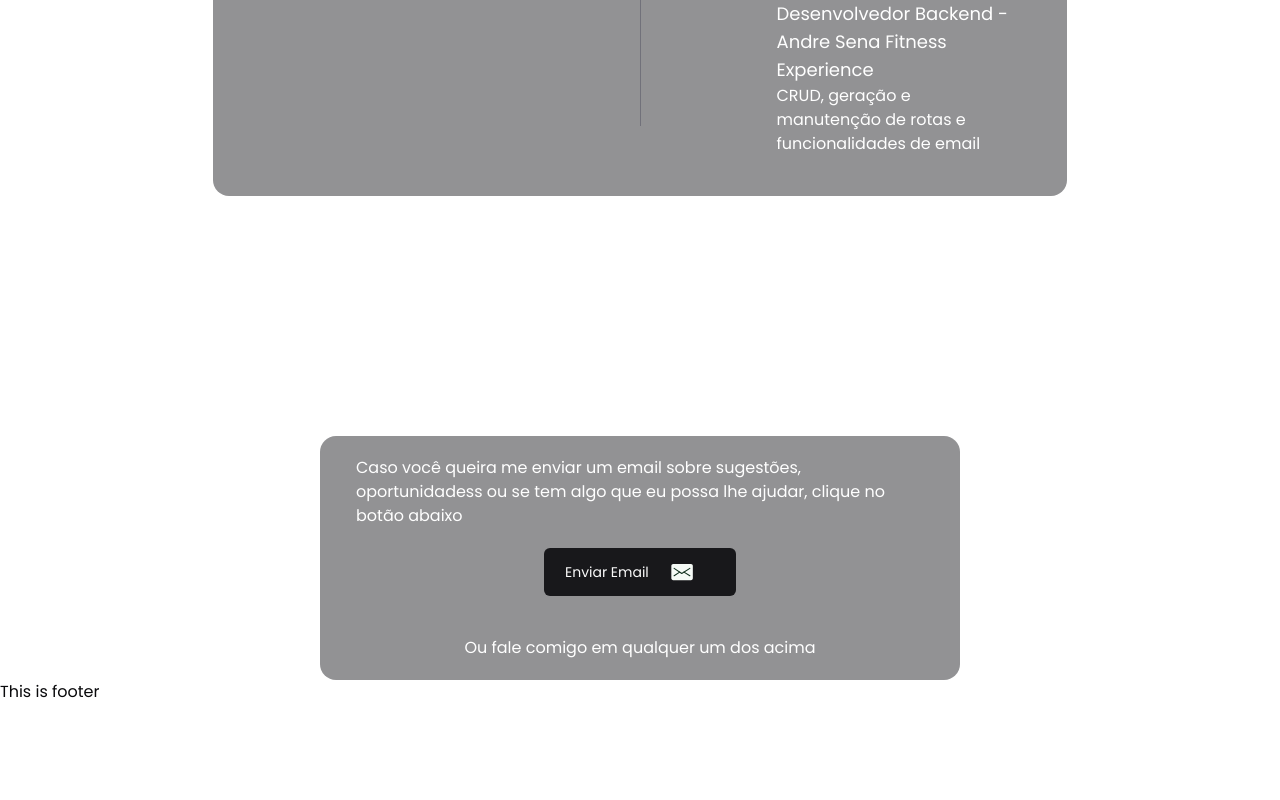
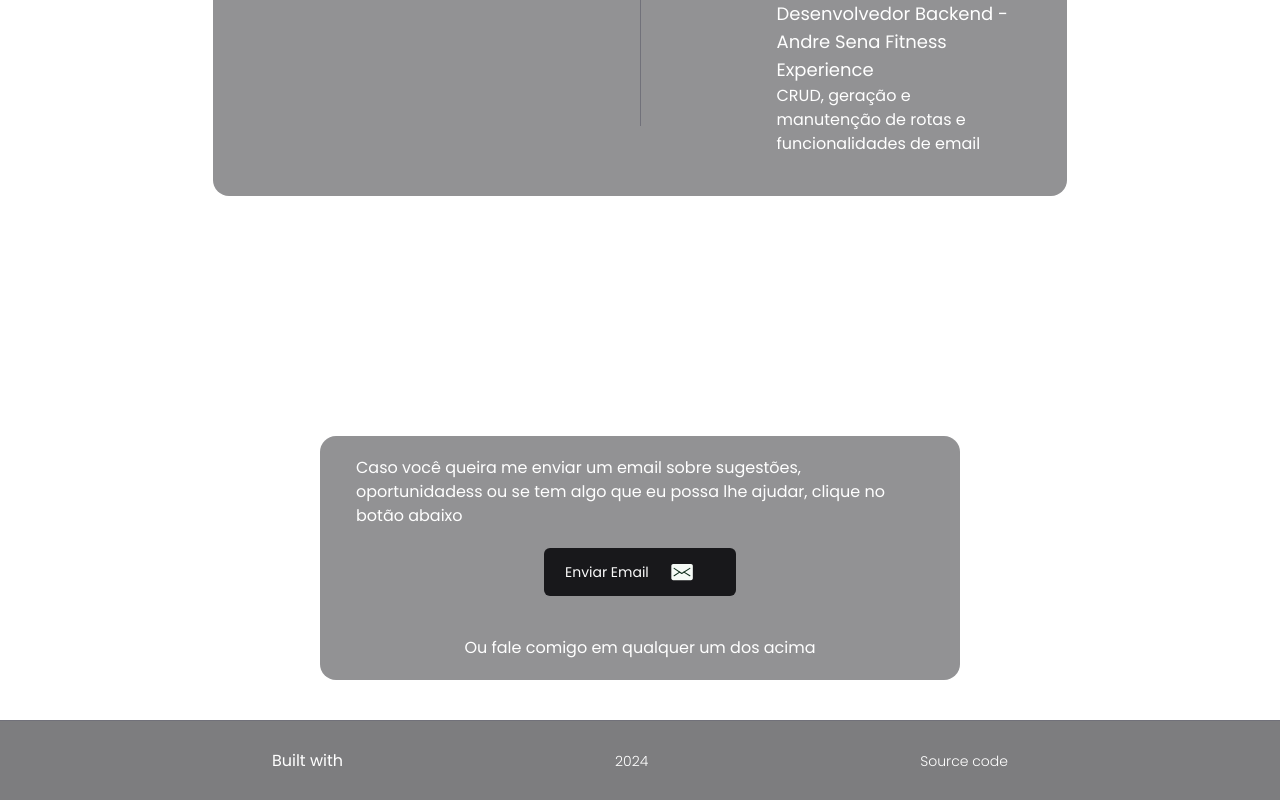
Before and after one commit to rdias66/next-portfolio, a Next.js app: page / in a window 1280 px wide. Shown: the part 3302-4102 px from the top of the page. Before the commit the page ends 4006 px from the top, so only its background shows below. Built offline with nearby package versions, Linux system fonts and the light colour scheme.

Commit message:
footer init struct done

```diff
--- a/src/app/sections/footer.tsx
+++ b/src/app/sections/footer.tsx
@@ -1,3 +1,21 @@
+import { Separator } from '@/components/ui/separator'
+
 export function Footer() {
-  return <h1>This is footer</h1>
+  return (
+    <div className="mt-10 static bottom-0 w-full h-20  bg-zinc-800 bg-opacity-60 text-white ">
+      <Separator className="w-full" orientation="horizontal" />
+      <div className="flex flex-row justify-evenly items-center mt-7">
+        <h3 className=" my-auto">Built with</h3>
+        <span className="text-sm font-thin  my-auto ">2024</span>
+        <a
+          href="https://www.github.com/rdias66/next-portfolio"
+          className="hover:underline hover:underline-offset-2 hover:text-zinc-400  my-auto "
+          target="_blank"
+          rel="noreferrer"
+        >
+          <p className="text-sm font-thin">Source code</p>
+        </a>
+      </div>
+    </div>
+  )
 }
```
